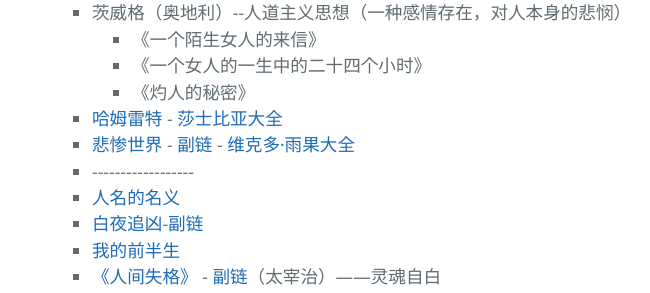
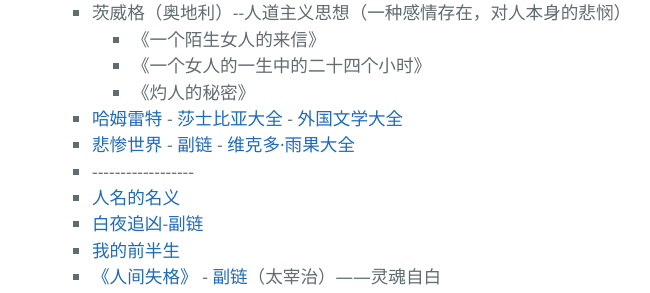
Before and after one commit to AmbroseRen/test, a Jekyll site: the page built from Library/BookListsOne.md, in a window 1280 px wide and 900 px high, scrolled down 3543 px. Shown: the part 154-447 px from the top of the window, without its empty margins (252-902 px from the left). Built offline with Jekyll 4.4.1, drawn with Linux system fonts in a browser that asks for light colours; our own code applies the rules of GitHub Pages for plain Markdown files; the repository's description, which GitHub fills in, is left out.

Commit message:
Update BookListsOne.md

```diff
--- a/Library/BookListsOne.md
+++ b/Library/BookListsOne.md
@@ -201,7 +201,7 @@
                             <li>《灼人的秘密》</li>
                         </ul>
                     </li>
-                    <li><a href="http://book.sbkk8.com/shashibiya/hamuleite/">哈姆雷特</a> - <a href="http://book.sbkk8.com/shashibiya/">莎士比亚大全</a></li>
+                    <li><a href="http://book.sbkk8.com/shashibiya/hamuleite/">哈姆雷特</a> - <a href="http://book.sbkk8.com/shashibiya/">莎士比亚大全</a> - <a href="http://book.sbkk8.com/waiguo/">外国文学大全</a></li>
                     <li><a href="https://www.kanunu8.com/book4/10122/">悲惨世界</a> - <a href="https://www.tianyabooks.com/book/Hugo_03/">副链</a> - <a href="http://book.sbkk8.com/waiguo/yuguo/">维克多·雨果大全</a></li>
                     <li>------------------</li>
                     <li><a href="http://www.tianyashuku.com/guanchang/2624/">人名的名义</a></li>
```
